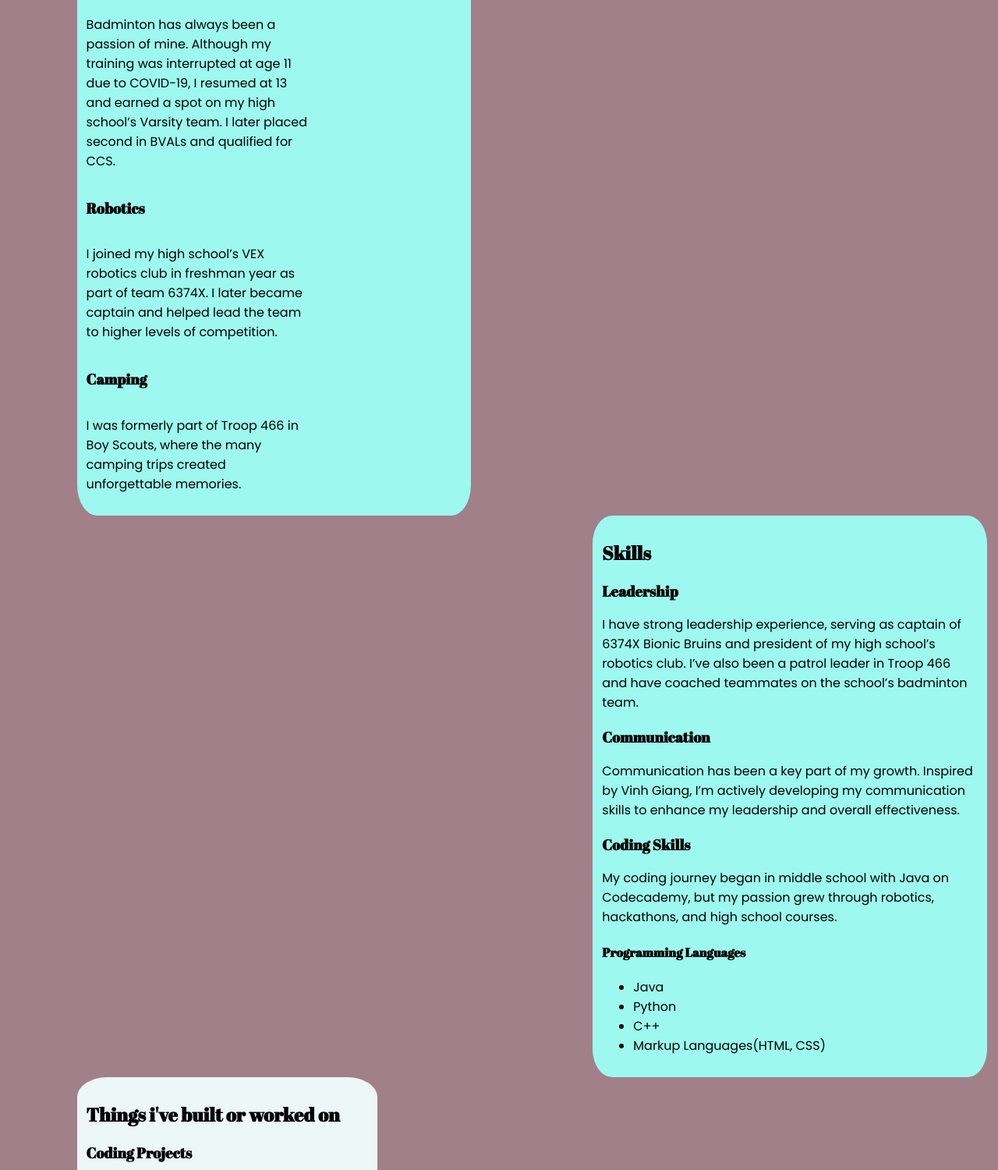
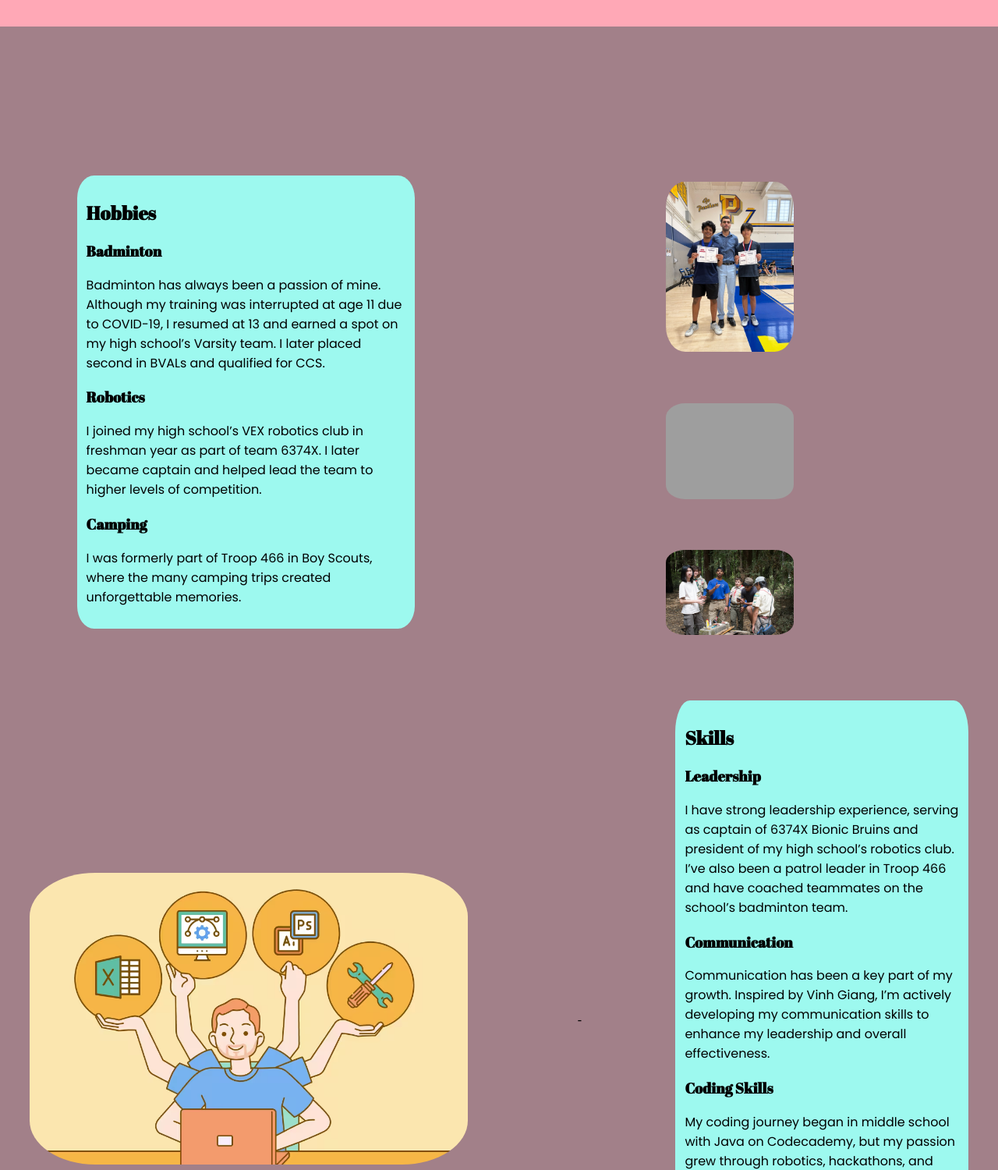
Before and after one commit to NikhilSivajis/About-Me, a plain HTML site: page AboutMe.html in a window 1280 px wide. Shown: the part 478-1978 px from the top of the page at 78% size. Drawn offline with Linux system fonts and the light colour scheme; grey boxes are pictures that could not be loaded.

Commit message:
initial commit

```diff
--- a/AboutMe.html
+++ b/AboutMe.html
@@ -14,7 +14,9 @@
         <div class="introduction">
                 <h1 class = "title">About Me: Nikhil Sivaji</h1>
                 <div class = "intro">
+                        <img class="selfie" src="Images\AboutMe-Selfie.jpg">
                         <p>Hey! My name is Nikhil. I am a rising Junior at Branham High School(San Jose, CA) who has a passion for Badminton and Robotics ! </p>
+
                 </div>
 
 
@@ -32,34 +34,47 @@
         <div class = "body">
                     <div class = "top-section">
                                 <div class = "hobbies">
+
+                                        <div class = "hobbies-body">
                                             <h2>Hobbies</h2>
 
                                             <h3>Badminton</h3>
-                                    <div class="hobby-description">
 
                                                 <p>Badminton has always been a passion of mine. Although my training was interrupted at age 11 due to COVID-19, I resumed at 13 and earned a spot on my high school’s Varsity team. I later placed second in BVALs and qualified for CCS.</p>
-                                      <!---  <img class="hobby-images" src="Images\AboutMe-Badminton.jpg"> -->
-                                    </div>
                                             <h3>Robotics</h3>
 
-                                    <div class = "hobby-description">
+
                                                 <p>I joined my high school’s VEX robotics club in freshman year as part of team 6374X. I later became captain and helped lead the team to higher levels of competition.</p>
-                                       <!--- <img class="hobby-images" src="Images\AboutMe-Robotics.JPG"> -->
-                                    </div>
+
 
                                             <h3>Camping</h3>
-                                    <div class = "hobby-description">
                                                 <p>I was formerly part of Troop 466 in Boy Scouts, where the many camping trips created unforgettable memories.</p>
-                                        <!--- <img class="hobby-images" src="Images\About Me-Boy Scouts.jpg" > -->
-                                    </div>
 
 
 
                                         </div>
+
+
+                                        <div class = "hobby-images">
+                                            <img class="hobby-images" src="Images\AboutMe-Badminton.jpg">
+                                            <img class="hobby-images" src="Images\AboutMe-Robotics.JPG">
+                                            <img class="hobby-images" src="Images\About Me-Boy Scouts.jpg" >
+
+
+
+                                        </div>
+
+                                </div>
+
                                 <div class = "skills">
+
+                                    <div class = "skills-images">
+                                        <img class="skills-images" src= "Images\About Me-Skills.png">
+
+                                    </div>-
+                                    <div class = "skills-body">
                                         <h2>Skills</h2>
 
-                                    <div class = "skills-body">
                                         <h3>Leadership</h3>
                                         <p>I have strong leadership experience, serving as captain of 6374X Bionic Bruins and president of my high school’s robotics club. I’ve also been a patrol leader in Troop 466 and have coached teammates on the school’s badminton team. </p>
                                         <h3>Communication</h3>
@@ -79,6 +94,8 @@
 
 
 
+
+
                                 </div>
 
 
@@ -87,6 +104,7 @@
                     <div class = "bottom-section">
 
                                 <div class = "projects">
+                                    <div class="projects-body">
                                         <h2>Things i've built or worked on</h2>
 
                                         <h3>Coding Projects</h3>
@@ -98,8 +116,21 @@
                                         </ul>
                                     </div>
 
+                                    <div class="project-images">
+                                            <img class="project-images" src= "Images\AboutMe-Projects.jpg">
 
-                                <div class = accomplishments>
+
+                                    </div>
+
+                                </div>
+
+
+                                <div class = "accomplishments">
+                                    <div class = "accomplishments-images">
+                                        <img class="accomplishments-images" src= "Images\AboutMe-Accomplishments.png">
+
+                                    </div>
+                                    <div class = "accomplishments-body">
                                         <h2>Accomplishments</h2>
 
                                         <ul>
@@ -108,6 +139,9 @@
                                             <li>Won Best Beginner Hack</li>
 
                                         </ul>
+                                    </div>
+
+
 
                                 </div>
                     </div>
--- a/styles.css
+++ b/styles.css
@@ -60,9 +60,9 @@ p,li
 
 
 
-.accomplishments
+.accomplishments-body
 {
-    margin-left: 60%;
+    margin-left: 35%;
     background-color:#EDF7F6 ;
     padding: 1%;
     border-radius: 10%;
@@ -70,16 +70,27 @@ p,li
 
 }
 
-.projects
+.projects-body
 {
     margin-left: 5%;
+    margin-right: 30%;
     background-color:#EDF7F6 ;
     padding: 1%;
     border-radius: 10%;
     width: 30%;
 }
 
-.hobbies
+.project-images
+{
+    width: 50%;
+    height: 50%;
+    margin-top: 5%;
+    margin-bottom: 5%;
+    border-radius: 10%;
+
+}
+
+.hobbies-body
 {
     width: 40%;
     margin-top: 5%;
@@ -88,9 +99,9 @@ p,li
     padding: 1%;
     border-radius: 5%;
 }
-.skills
+.skills-body
 {
-    margin-left: 60%;
+    margin-left: 10%;
     width: 40%;
     background-color: #9DF9EF ;
     padding: 1%;
@@ -98,19 +109,42 @@ p,li
 }
 
 
-.hobby-description
+.hobbies,.skills,.projects,.accomplishments
 {
     display: flex;
     align-items: center;
-    gap:700px;
-    flex: 1; max-width: 60%;
-    max-width: 60%;
+
+
+
 }
 
 .hobby-images
 {
-    margin-left: 0%;
+    margin:  5%;
+    margin-left: 20%;
+    margin-top: 10%;
     width: 40%;
-    height: 40%;
+    height: 30%;
+    border-radius: 15%;
 
 }
+
+.skills-images
+{
+    width:80%;
+    height: 80%;
+    margin-left: 0%;
+    border-radius: 15%;
+}
+
+.selfie
+{
+    border-radius: 70%;
+}
+
+
+.accomplishments-images
+{
+    border-radius: 15%;
+    margin-left: 10%;
+}
```
Also changed, not shown: Images/About Me-Skills.png (added), Images/AboutMe-Accomplishments.png (added), Images/AboutMe-Projects.jpg (added), Images/AboutMe-Selfie.jpg (added). Lines whose indentation alone changed are shown as unchanged.
